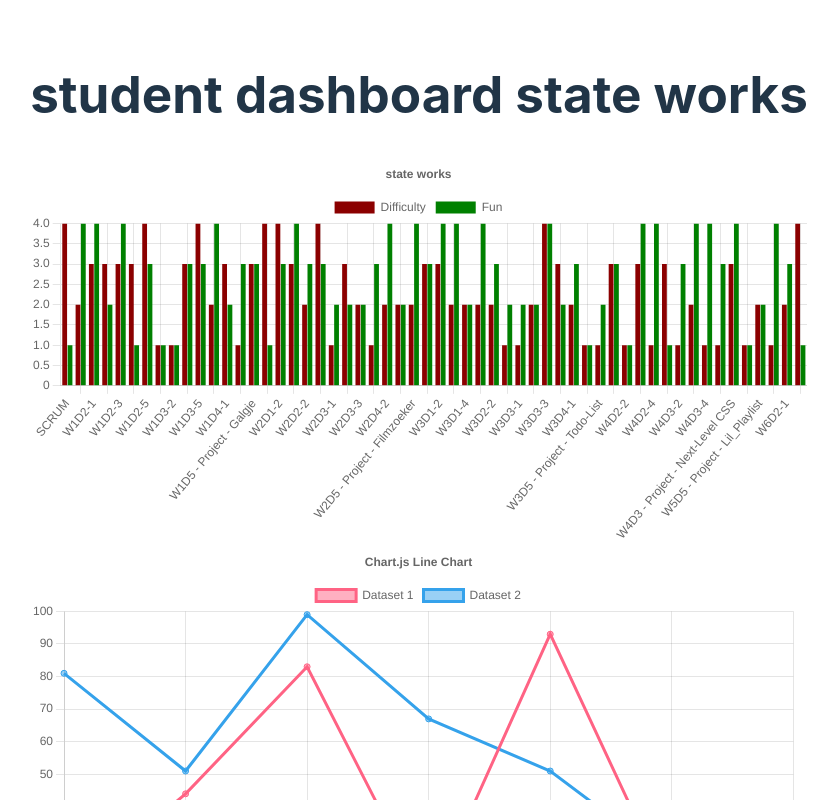
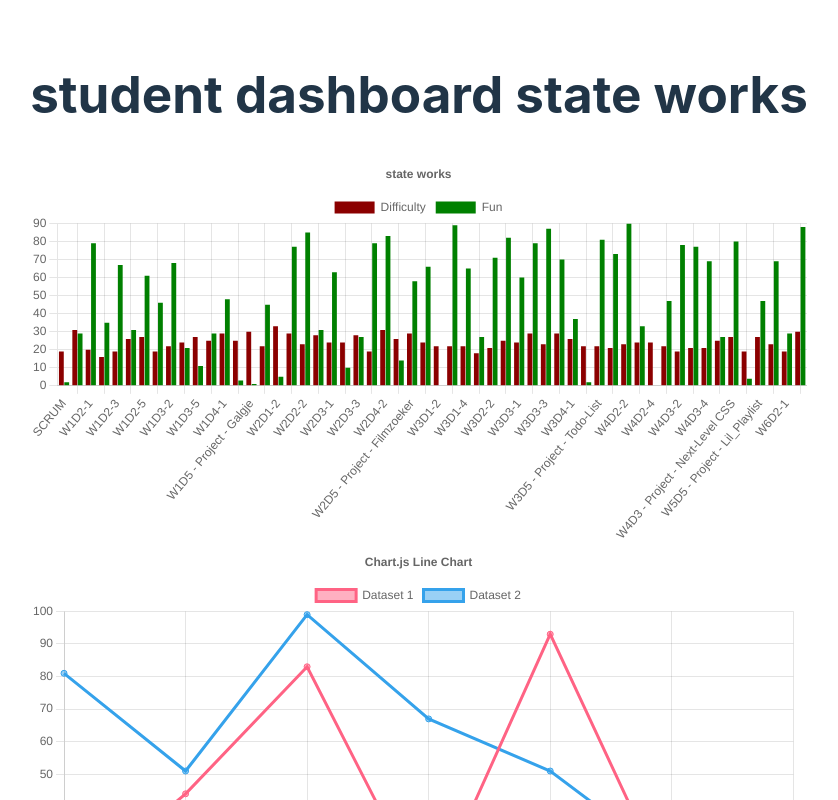
Before and after one commit to Sander-317/sander_van_meerveld-StudentDashBoard, a React (Vite) app: page / in a window 1280 px wide. Shown: the top 800 px of the page, without its empty margins (221-1059 px from the left). Built offline with nearby package versions, Linux system fonts and the light colour scheme.

Commit message:
made list of average and put it in the bar chart

```diff
--- a/src/App.jsx
+++ b/src/App.jsx
@@ -2,12 +2,11 @@ import "./App.css";
 import BarChart from "./components/BarChart";
 import LineChart from "./components/LineChart";
 
-function App({ state }) {
+function App({ state, makeListOfAverage }) {
   return (
     <div className="App">
-      {console.log(state.testData)}
       <h1>student dashboard {state.test}</h1>
-      <BarChart state={state} />
+      <BarChart state={state} makeListOfAverage={makeListOfAverage} />
       <LineChart state={state} />
     </div>
   );
--- a/src/Container.jsx
+++ b/src/Container.jsx
@@ -2,6 +2,45 @@ import React, { Component } from "react";
 import App from "./App";
 import { testData } from "./assets/testdata";
 import data from "./assets/data";
+
+function studentListMaker() {
+  const studentArray = data.map((student) => student.name);
+  const studentlist = [...new Set(studentArray)];
+  // const epicStudentList = studentlist.map((student) => {
+  //   name: student,
+  //     assignments: data.filter((student) => student.name === student);
+  // });
+  // console.log(epicStudentList);
+  return studentlist;
+}
+
+function makeListAssignments() {
+  const oneStudent = data.filter((student) => student.name === "Sandra");
+  const assignmentList = oneStudent.map((student) => student.assignment);
+  return assignmentList;
+}
+
+// function makeListOfAverage() {
+//   const assignments = makeListAssignments();
+//   const newArray = [];
+//   const test = assignments.map((assignment) => {
+//     let tester = assignment;
+//     let filteredList = data.filter((student) => student.assignment === tester);
+//     // console.log(filteredList);
+//     let average =
+//       filteredList.reduce(
+//         (total, difficulty) => total + difficulty.difficulty,
+//         0
+//       ) / filteredList.length;
+//     // console.log(average);
+//     return newArray.push({ assignment: assignment, average: average });
+//   });
+//   console.log(newArray);
+//   return newArray;
+//   //   const average = array => array.reduce((a, b) => a + b) / array.length;
+//   // console.log(average([1,2,3,4,5]));
+// }
+// const listOfAverages = makeListOfAverage();
 
 export default class Container extends Component {
   constructor() {
@@ -10,10 +49,44 @@ export default class Container extends Component {
       test: "state works",
       testData: testData,
       singleStudentData: data.filter((student) => student.name === "Sandra"),
+      studentList: studentListMaker(),
+      assignmentList: makeListAssignments(),
+      // listOfAverages: listOfAverages,
+      // [...new Set(data.map((student) => student.name))],
     };
+    this.makeListOfAverage = this.makeListOfAverage.bind(this);
+  }
+  makeListOfAverage() {
+    console.log("het werkt");
+    const assignments = makeListAssignments();
+    const newArray = [];
+    const test = assignments.map((assignment) => {
+      let tester = assignment;
+      let filteredList = data.filter(
+        (student) => student.assignment === tester
+      );
+      // console.log(filteredList);
+      let average =
+        filteredList.reduce(
+          (total, difficulty) => total + difficulty.difficulty,
+          0
+        ) / filteredList.length;
+      // console.log(average);
+      return newArray.push({ assignment: assignment, average: average });
+    });
+    // console.log(newArray);
+    return newArray;
+    //   const average = array => array.reduce((a, b) => a + b) / array.length;
+    // console.log(average([1,2,3,4,5]));
   }
 
   render() {
-    return <App state={this.state} />;
+    return (
+      <div>
+        {/* {console.log(`student list = ${this.state.studentList}`)} */}
+        {console.table(`${this.state.listOfAverages}`)}
+        <App state={this.state} makeListOfAverage={this.makeListOfAverage} />
+      </div>
+    );
   }
 }
--- a/src/components/BarChart.jsx
+++ b/src/components/BarChart.jsx
@@ -57,7 +57,7 @@ ChartJS.register(
 //   ],
 // };
 
-export default function BarChart({ state }) {
+export default function BarChart({ state, makeListOfAverage }) {
   const options = {
     responsive: true,
     plugins: {
@@ -71,21 +71,24 @@ export default function BarChart({ state }) {
     },
   };
 
-  const labels = state.singleStudentData.map((student) => student.assignment);
-
+  // const labels = state.singleStudentData.map((student) => student.assignment);
+  const newArray = makeListOfAverage();
+  const labels = newArray.map((assignment) => assignment.assignment);
+  console.log(newArray);
   const chartData = {
     labels,
     datasets: [
       {
         label: "Difficulty",
-        data: state.singleStudentData.map((student) => student.difficulty),
+        data: newArray.map((assignment) => assignment.average * 10),
+        // state.singleStudentData.map((student) => student.difficulty),
         // labels.map(() => Math.floor(Math.random() * 100)),
         backgroundColor: "darkred",
       },
       {
         label: "Fun",
-        data: state.singleStudentData.map((student) => student.fun),
-        // labels.map(() => Math.floor(Math.random() * 100)),
+        data: labels.map(() => Math.floor(Math.random() * 100)),
+        // state.singleStudentData.map((student) => student.fun),
         backgroundColor: "green",
       },
     ],
```
